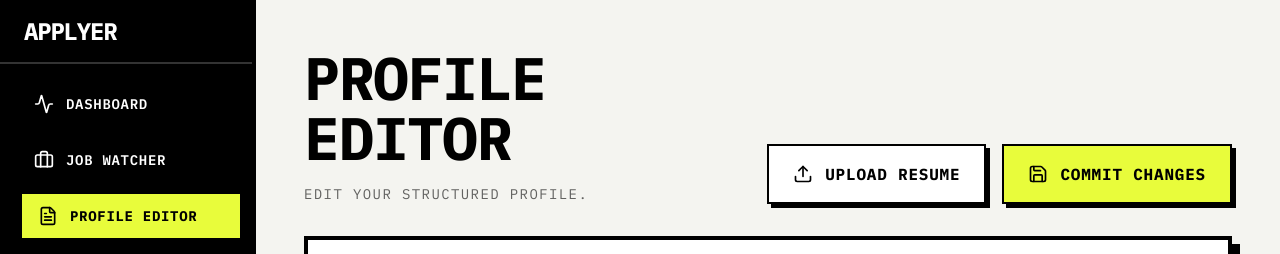
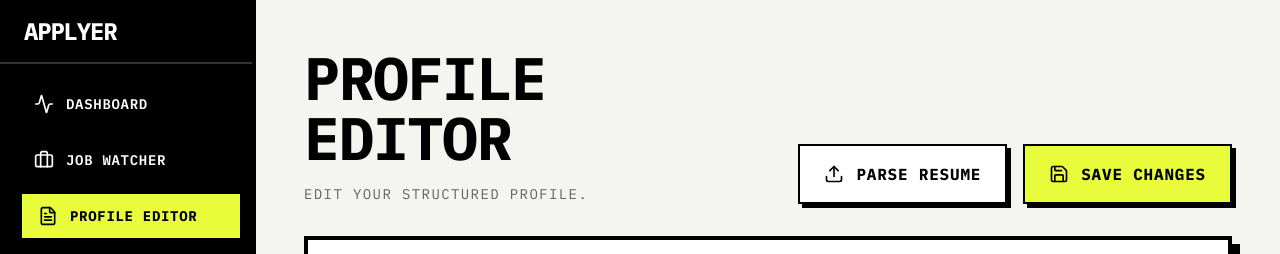
Before and after one commit to badirusubomi/job-applyer, a Next.js app: page /profile-editor in a window 1280 px wide. Shown: the top 254 px of the page. Built offline with nearby package versions, Linux system fonts and the light colour scheme; a web font is replaced by a local one.

Commit message:
refactor: relevant labels

```diff
--- a/app/application-assistant/page.tsx
+++ b/app/application-assistant/page.tsx
@@ -581,7 +581,7 @@ function AssistantContent() {
                         checked={sectionVisibility[sec as keyof typeof sectionVisibility]}
                         onChange={(e) => setSectionVisibility(prev => ({ ...prev, [sec]: e.target.checked }))}
                       />
-                      {sec}
+                      {sec === 'customSections' ? 'Custom Sections' : sec.toUpperCase()}
                     </label>
                   ))}
                 </div>
--- a/app/profile-editor/page.tsx
+++ b/app/profile-editor/page.tsx
@@ -171,7 +171,7 @@ export default function ProfileEditor() {
             className="px-6 py-4 bg-white text-black border-2 border-black font-bold uppercase tracking-wider hover:bg-black hover:text-white transition-colors flex items-center shadow-[4px_4px_0px_0px_rgba(0,0,0,1)] active:shadow-none active:translate-y-1 active:translate-x-1"
           >
             {uploading ? <Loader2 className="w-5 h-5 mr-3 animate-spin" /> : <Upload className="w-5 h-5 mr-3" />}
-            {uploading ? 'PARSING...' : 'UPLOAD RESUME'}
+            {uploading ? 'PARSING...' : 'PARSE RESUME'}
           </button>
           <button
             onClick={handleSave}
@@ -181,7 +181,7 @@ export default function ProfileEditor() {
             {saved ? (
               <><Check className="w-5 h-5 mr-3" /> SAVED STATUS</>
             ) : (
-               <><Save className="w-5 h-5 mr-3" /> {saving ? 'SYNCING...' : 'COMMIT CHANGES'}</>
+               <><Save className="w-5 h-5 mr-3" /> {saving ? 'SYNCING...' : 'SAVE CHANGES'}</>
             )}
           </button>
         </div>
```
